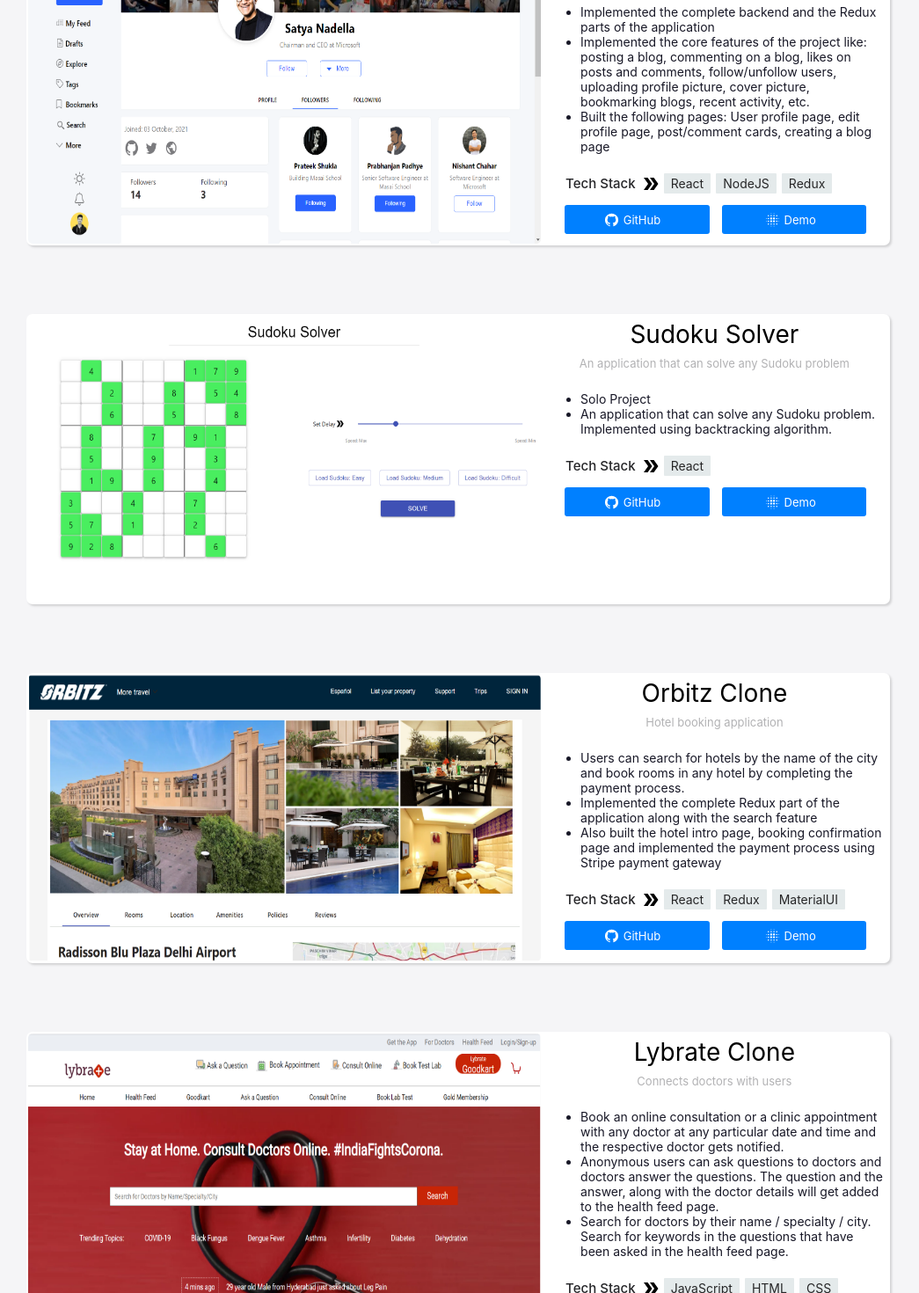
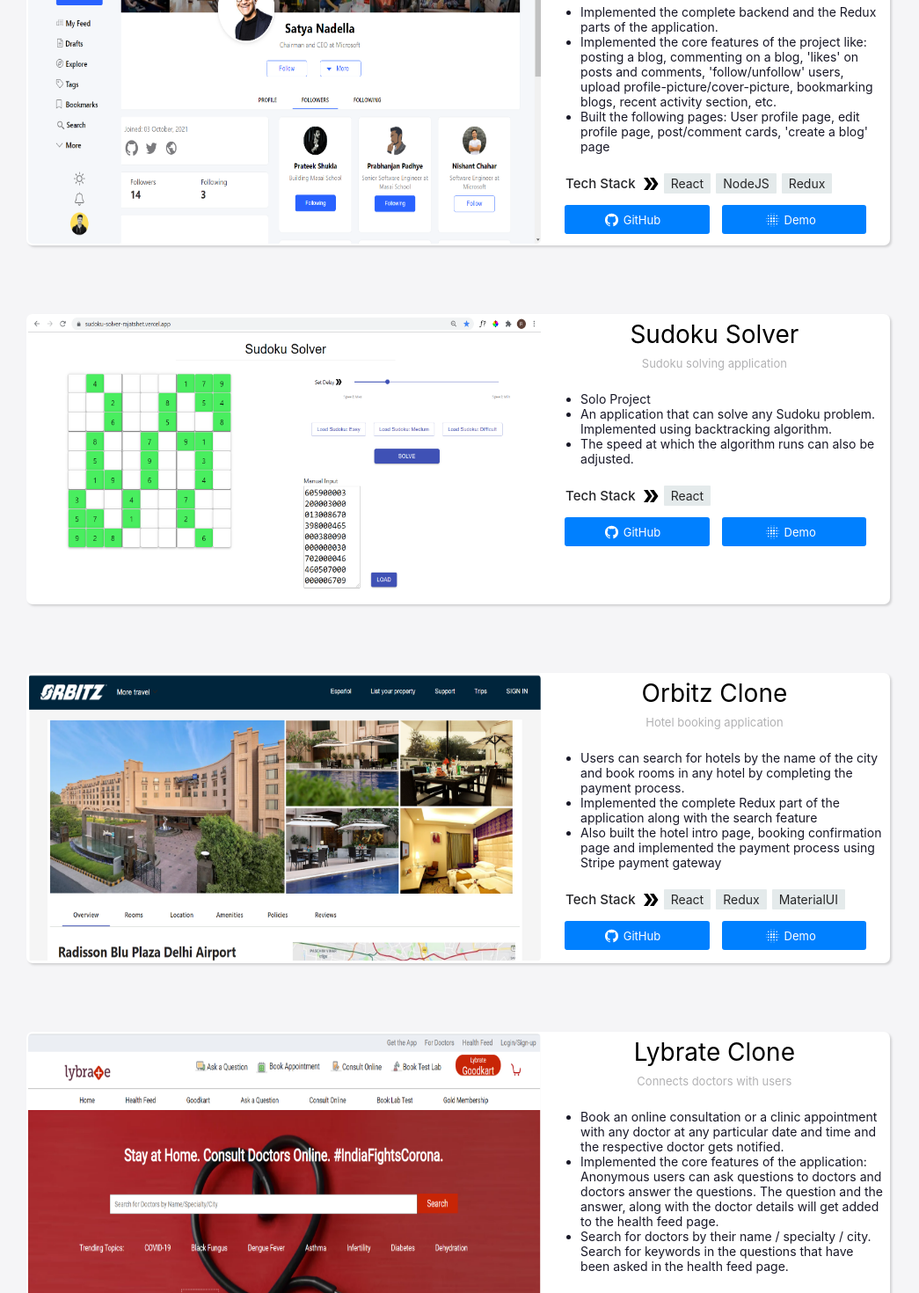
Before and after one commit to rajatshet5/portfolio, a React (Create React App) app: page / in a window 1280 px wide. Shown: the part 2080-3550 px from the top of the page at 88% size, without its empty margins (119-1164 px from the left). Built offline with nearby package versions, Linux system fonts and the light colour scheme.

Commit message:
added some project details and updated the resume link

```diff
--- a/src/Components/Home.jsx
+++ b/src/Components/Home.jsx
@@ -368,7 +368,7 @@
             name: "HashNode",
             img: "/hashnodePicture.png",
             desc: "Hashnode is a social media cum blogging application",
-            features: ["Implemented the complete backend and the Redux parts of the application", "Implemented the core features of the project like: posting a blog, commenting on a blog, likes on posts and comments, follow/unfollow users, uploading profile picture, cover picture, bookmarking blogs, recent activity, etc.", "Built the following pages: User profile page, edit profile page, post/comment cards, creating a blog page"],
+            features: ["Implemented the complete backend and the Redux parts of the application.", "Implemented the core features of the project like: posting a blog, commenting on a blog, 'likes' on posts and comments, 'follow/unfollow' users, upload profile-picture/cover-picture, bookmarking blogs, recent activity section, etc.", "Built the following pages: User profile page, edit profile page, post/comment cards, 'create a blog' page"],
             responsibilities: "",
             techStack:["React", "NodeJS", "Redux"],
             gitHub:"https://github.com/pawanpatidar21/hashnode_clone",
@@ -377,8 +377,8 @@
         {
             name: "Sudoku Solver",
             img: "/sudokuPicture.png",
-            desc: "An application that can solve any Sudoku problem",
-            features: ["Solo Project", "An application that can solve any Sudoku problem. Implemented using backtracking algorithm."],
+            desc: "Sudoku solving application",
+            features: ["Solo Project", "An application that can solve any Sudoku problem. Implemented using backtracking algorithm.", "The speed at which the algorithm runs can also be adjusted."],
             responsibilities: "",
             techStack:["React"],
             gitHub:"https://github.com/rajatshet5/sudoku-solver",
@@ -398,7 +398,7 @@
             name: "Lybrate Clone",
             img: "/lybratePicture.png",
             desc: "Connects doctors with users",
-            features: ["Book an online consultation or a clinic appointment with any doctor at any particular date and time and the respective doctor gets notified.", "Anonymous users can ask questions to doctors and doctors answer the questions. The question and the answer, along with the doctor details will get added to the health feed page.", "Search for doctors by their name / specialty / city. Search for keywords in the questions that have been asked in the health feed page."],
+            features: ["Book an online consultation or a clinic appointment with any doctor at any particular date and time and the respective doctor gets notified.", "Implemented the core features of the application: Anonymous users can ask questions to doctors and doctors answer the questions. The question and the answer, along with the doctor details will get added to the health feed page.", "Search for doctors by their name / specialty / city. Search for keywords in the questions that have been asked in the health feed page."],
             responsibilities: "",
             techStack:["JavaScript", "HTML", "CSS"],
             gitHub:"https://github.com/rajatshet5/lybrate.com-Clone/tree/main/Project_Lybrate",
@@ -482,7 +482,7 @@
                             <img src="/pfp.png" alt="dp"/>
                             <div style={{display:"flex", border:"1px solid #03404b", backgroundColor:"rgb(29, 29, 31)", height:"41px", alignItems:"center", width:"100%", justifyContent:"space-evenly"}}>
                                 <a target="_blank" rel="noopener noreferrer" style={{color:"white"}} href="https://github.com/rajatshet5"><GitHubIcon className={styles.liIcn}/></a>
-                            <div style={{ display: "flex", alignItems: "center" }}><ListAltIcon style={{marginRight:"5px", color:"white", paddingTop:"2px"}}/><p style={{ color: "white" }}><a target="_blank" rel="noopener noreferrer" style={{color:"white"}} href="https://drive.google.com/file/d/12VfMNKHbcxlyFz-8qppfpeTJ2ZP6g3TR/view?usp=sharing">Resume</a></p></div>
+                            <div style={{ display: "flex", alignItems: "center" }}><ListAltIcon style={{marginRight:"5px", color:"white", paddingTop:"2px"}}/><p style={{ color: "white" }}><a target="_blank" rel="noopener noreferrer" style={{color:"white"}} href="https://drive.google.com/file/d/1puy0zuak28NgBxMxqru_wj1OR1OebEfA/view?usp=sharing">Resume</a></p></div>
                             </div>
                             </div>
                             {/* <div ><a  style={{display:"flex", alignItems:"center", color:"white"}} href="mailto:rajatshet5@gmail.com"><MailOutlineIcon /><p style={{marginLeft:"5px"}}>rajatshet5@gmail.com</p></a></div> */}
```
Also changed, not shown: public/sudokuPicture.png.
